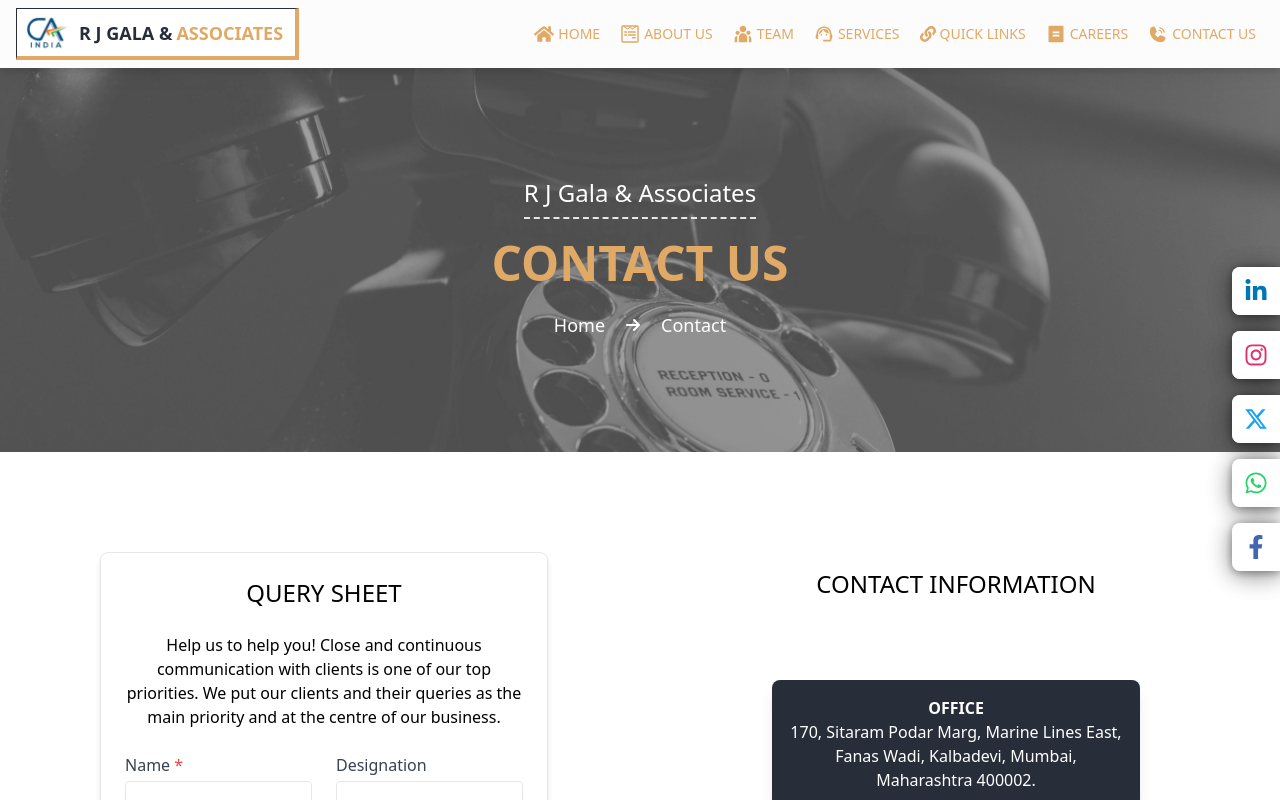
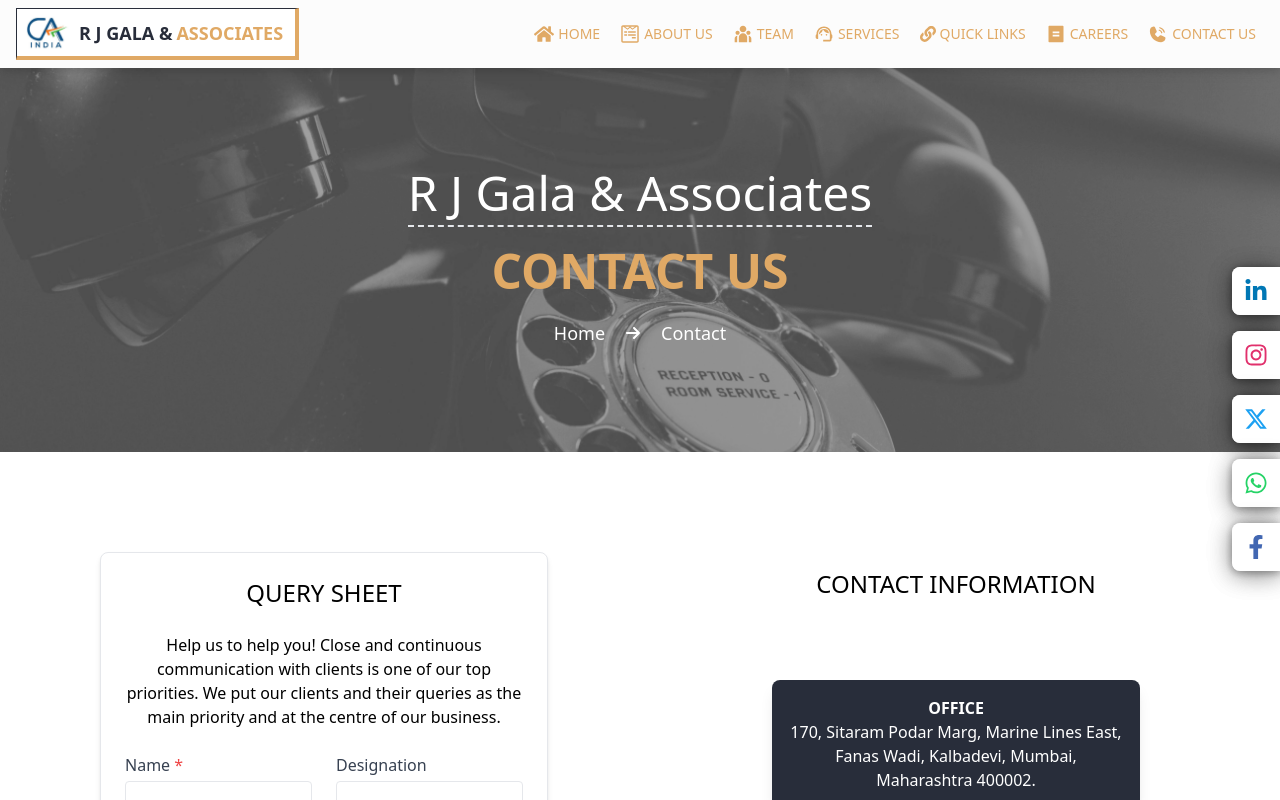
Before and after one commit to tictechietoe/rjgca, a React (Create React App) app: page /contact in a window 1280 px wide. Shown: the top 800 px of the page. Built offline with nearby package versions, Linux system fonts and the light colour scheme.

Commit message:
Minor improvements from field part 1

```diff
--- a/src/components/BannerImage.jsx
+++ b/src/components/BannerImage.jsx
@@ -16,15 +16,15 @@ const BannerImage = ({ image, title, fromText, fromLink, toText, }) => {
         <div className="absolute inset-0 bg-white opacity-20"></div>
 
         <div className="relative z-10 h-full flex flex-col justify-center items-center text-white p-2 sm:p-4">
-          <div className="border-b-2 border-dashed text-lg sm:text-2xl pb-2 font-medium">R J Gala & Associates</div>
+          <div className="border-b-2 border-dashed text-lg sm:text-5xl pb-2 font-medium">R J Gala & Associates</div>
           <h2 className="text-xl text-center sm:text-3xl md:text-5xl hover:text-custom-secondary text-custom-secondary font-extrabold my-3 sm:my-5">{ title }</h2>
-<div className="flex flex-row items-center justify-center gap-1 sm:gap-4 text-center">
-  <Link className="text-base sm:text-lg hover:text-custom-secondary p-1 hover:cursor-pointer" to={ fromLink }>
-    { fromText }
-  </Link>
-  <ImArrowRight2 size={16} className="mx-1 sm:mx-0" />
-  <div className="text-base sm:text-lg hover:text-custom-secondary p-1">{ toText }</div>
-</div>
+          <div className="flex flex-row items-center justify-center gap-1 sm:gap-4">
+            <Link className="text-base sm:text-lg text-center hover:text-custom-secondary p-1 hover:cursor-pointer" to={ fromLink }>
+              { fromText }
+            </Link>
+            <ImArrowRight2 size={16} className="mx-1 sm:mx-0" />
+            <div className="text-base sm:text-lg text-center hover:text-custom-secondary p-1">{ toText }</div>
+          </div>
         </div>
       </div>
     </div>
```
